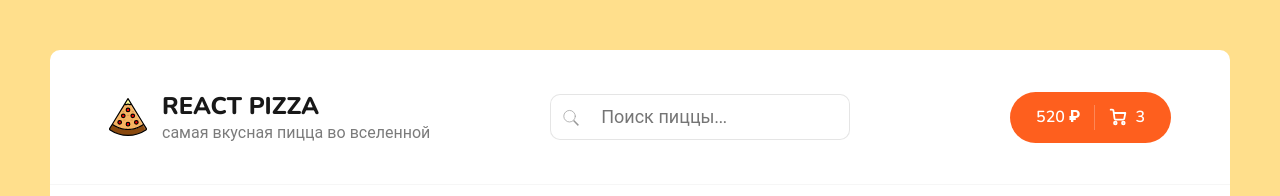
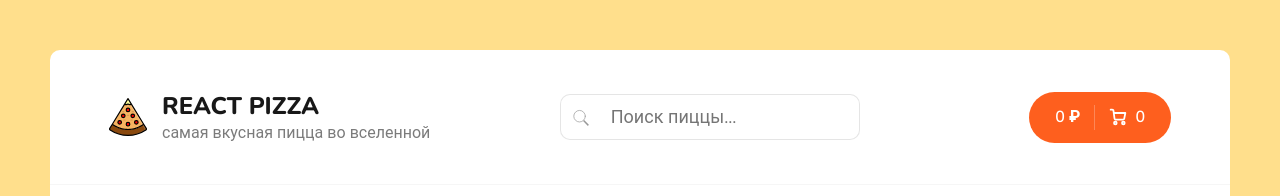
Before and after one commit to Elisei-Trifan/react-pizza, a React (Create React App) app: page / in a window 1280 px wide. Shown: the top 196 px of the page. Built offline with nearby package versions, Linux system fonts and the light colour scheme; no server answers.

Commit message:
refactoring slice

```diff
--- a/src/components/Header.js
+++ b/src/components/Header.js
@@ -3,8 +3,10 @@ import React from 'react'
 import pizzaLogo from '../assets/img/pizza-logo.svg'
 import { Link } from 'react-router-dom'
 import Search from './Search/Search'
+import { useSelector } from 'react-redux'
 
 const Header = () => {
+  const { items, totalPrice } = useSelector((state) => state.cart)
   return (
     <div className="header">
       <div className="container">
@@ -20,7 +22,7 @@ const Header = () => {
         <Search />
         <div className="header__cart">
           <Link to="/cart" className="button button--cart">
-            <span>520 ₽</span>
+            <span>{totalPrice} ₽</span>
             <div className="button__delimiter"></div>
             <svg
               width="18"
@@ -51,7 +53,7 @@ const Header = () => {
                 strokeLinejoin="round"
               />
             </svg>
-            <span>3</span>
+            <span>{items.length}</span>
           </Link>
         </div>
       </div>
--- a/src/components/PizzaBlock/PizzaBlock.js
+++ b/src/components/PizzaBlock/PizzaBlock.js
@@ -1,8 +1,25 @@
 import React from 'react'
+import { useDispatch, useSelector } from 'react-redux'
 
-const PizzaBlock = ({ title, price, imageUrl, sizes, types }) => {
+import { addItem } from '../../redux/slices/cartSlice'
+
+const PizzaBlock = ({ id, title, price, imageUrl, sizes, types }) => {
   const [activeType, setActiveType] = React.useState(0)
   const [activeSize, setActiveSize] = React.useState(0)
+
+  const dispatch = useDispatch()
+
+  const onClickAdd = () => {
+    const pizza = {
+      id,
+      title,
+      price,
+      imageUrl,
+      type: activeType,
+      size: activeSize,
+    }
+    dispatch(addItem(pizza))
+  }
 
   return (
     <div className="pizza-block">
@@ -35,7 +52,10 @@ const PizzaBlock = ({ title, price, imageUrl, sizes, types }) => {
       </div>
       <div className="pizza-block__bottom">
         <div className="pizza-block__price">от {price} ₽</div>
-        <div className="button button--outline button--add">
+        <button
+          onClick={onClickAdd}
+          className="button button--outline button--add"
+        >
           <svg
             width="12"
             height="12"
@@ -50,7 +70,7 @@ const PizzaBlock = ({ title, price, imageUrl, sizes, types }) => {
           </svg>
           <span>Добавить</span>
           <i> {0} </i>
-        </div>
+        </button>
       </div>
     </div>
   )
--- a/src/pages/Home.js
+++ b/src/pages/Home.js
@@ -64,7 +64,6 @@ const Home = () => {
         {isLoading ? sceletons : arrayPizzas}
       </div>
       <Pagination />
-      {/* <Pagination onChangePage={(number) => dispatch(setCurrentPage(number))} /> */}
     </>
   )
 }
--- a/src/redux/slices/cartSlice.js
+++ b/src/redux/slices/cartSlice.js
@@ -11,6 +11,9 @@ const cartSlice = createSlice({
   reducers: {
     addItem(state, action) {
       state.items.push(action.payload)
+      state.totalPrice = state.items.reduce((acc, pizza) => {
+        return pizza.price + acc
+      }, 0)
     },
     removeItem(state, action) {
       state.items.filter((item) => item.id !== action.payload)
```
